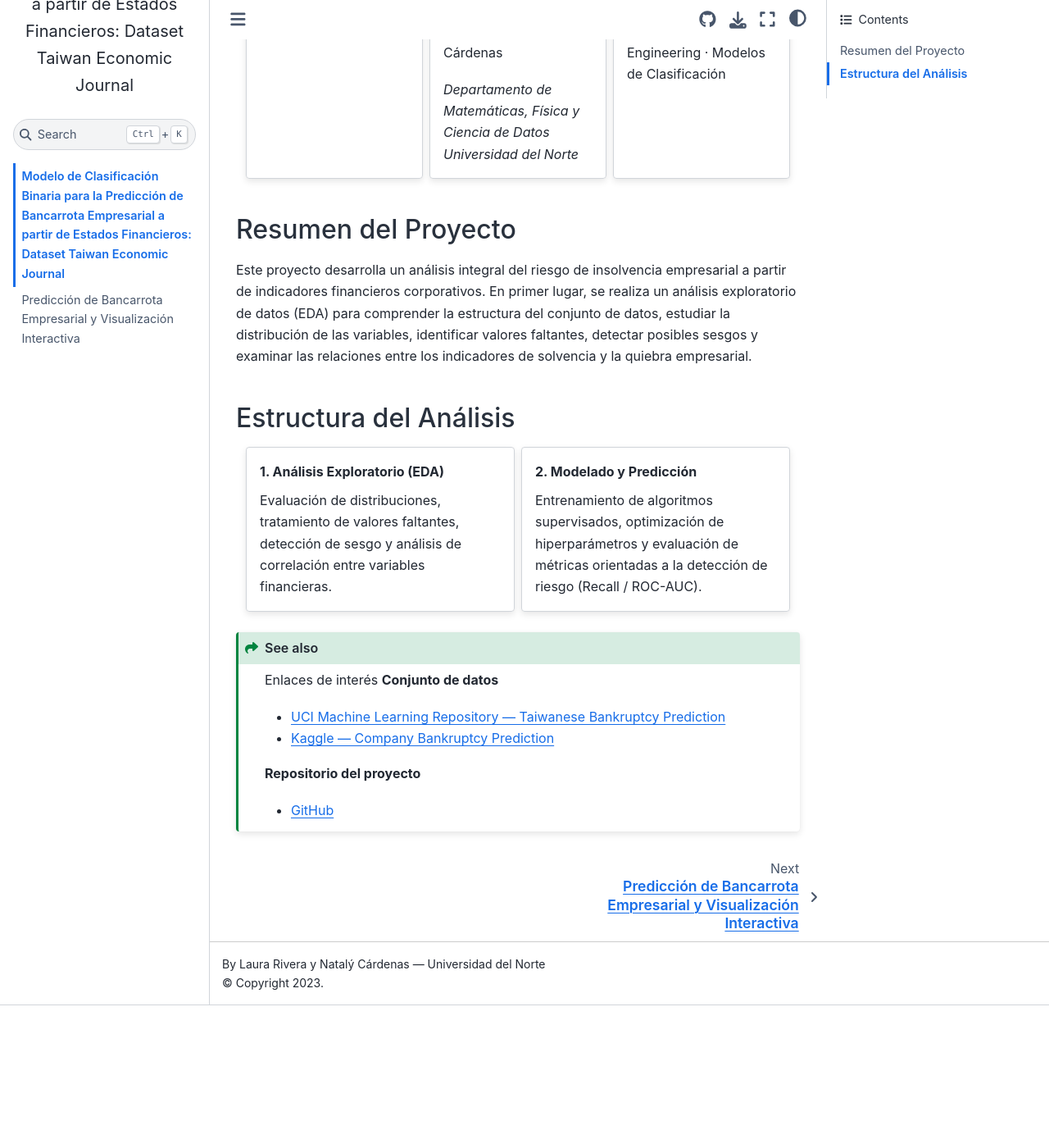
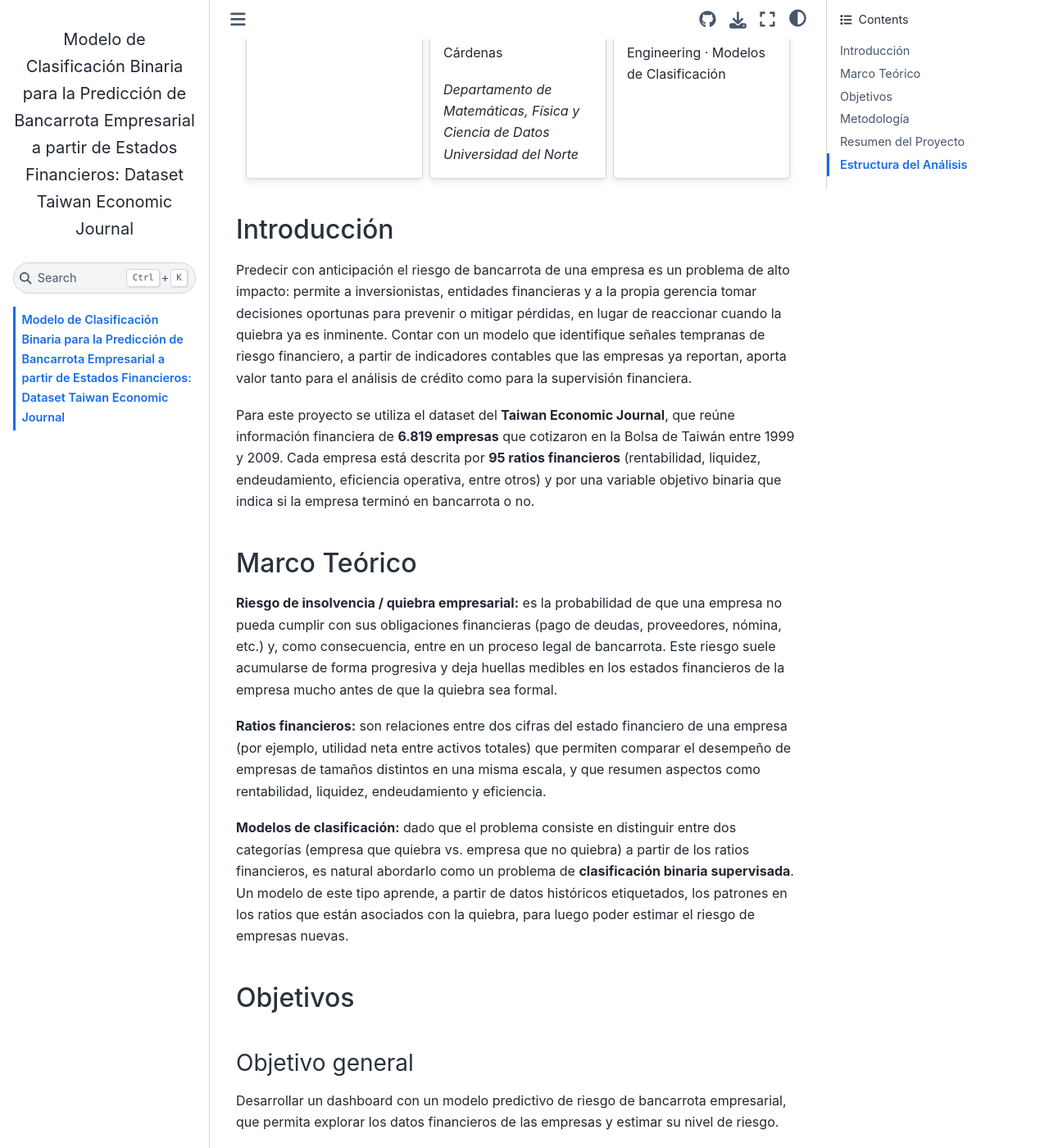
Before and after one commit to lauraformore/BancarrotaEmpresarial_VIZ, a Jupyter Book: the page built from index.md, in a window 1280 px wide and 1400 px high, scrolled down 488 px. Shown: the whole window at 82% size. Built offline with Jupyter Book 1.0.4 settings and Sphinx 7.4.7 and the Sphinx Book theme 1.1.4, drawn with Linux system fonts in a browser that asks for light colours; pages that are not in the unit, such as notebooks, are missing from menus; before the commit the page ends 1714 px from its top, so only the background shows below that; some of the changed text lies outside the part shown.

Commit message:
Actualiza index y EDA, elimina introduccion

```diff
--- a/_toc.yml
+++ b/_toc.yml
@@ -1,5 +1,4 @@
 format: jb-book
 root: index
 chapters:
-  - file: Introduccion
   - file: EDA
--- a/index.md
+++ b/index.md
@@ -27,6 +27,37 @@
 :::
 
 ::::
+
+## Introducción
+
+Predecir con anticipación el riesgo de bancarrota de una empresa es un problema de alto impacto: permite a inversionistas, entidades financieras y a la propia gerencia tomar decisiones oportunas para prevenir o mitigar pérdidas, en lugar de reaccionar cuando la quiebra ya es inminente. Contar con un modelo que identifique señales tempranas de riesgo financiero, a partir de indicadores contables que las empresas ya reportan, aporta valor tanto para el análisis de crédito como para la supervisión financiera.
+
+Para este proyecto se utiliza el dataset del **Taiwan Economic Journal**, que reúne información financiera de **6.819 empresas** que cotizaron en la Bolsa de Taiwán entre 1999 y 2009. Cada empresa está descrita por **95 ratios financieros** (rentabilidad, liquidez, endeudamiento, eficiencia operativa, entre otros) y por una variable objetivo binaria que indica si la empresa terminó en bancarrota o no.
+
+
+## Marco Teórico
+
+**Riesgo de insolvencia / quiebra empresarial:** es la probabilidad de que una empresa no pueda cumplir con sus obligaciones financieras (pago de deudas, proveedores, nómina, etc.) y, como consecuencia, entre en un proceso legal de bancarrota. Este riesgo suele acumularse de forma progresiva y deja huellas medibles en los estados financieros de la empresa mucho antes de que la quiebra sea formal.
+
+**Ratios financieros:** son relaciones entre dos cifras del estado financiero de una empresa (por ejemplo, utilidad neta entre activos totales) que permiten comparar el desempeño de empresas de tamaños distintos en una misma escala, y que resumen aspectos como rentabilidad, liquidez, endeudamiento y eficiencia.
+
+**Modelos de clasificación:** dado que el problema consiste en distinguir entre dos categorías (empresa que quiebra vs. empresa que no quiebra) a partir de los ratios financieros, es natural abordarlo como un problema de **clasificación binaria supervisada**. Un modelo de este tipo aprende, a partir de datos históricos etiquetados, los patrones en los ratios que están asociados con la quiebra, para luego poder estimar el riesgo de empresas nuevas.
+
+## Objetivos
+
+### Objetivo general
+Desarrollar un dashboard con un modelo predictivo de riesgo de bancarrota empresarial, que permita explorar los datos financieros de las empresas y estimar su nivel de riesgo.
+
+### Objetivos específicos
+- Realizar un análisis exploratorio de datos (EDA) que permita entender la calidad, distribución y relaciones entre los ratios financieros del dataset.
+- Tratar el desbalance de clases presente en la variable objetivo antes de entrenar los modelos.
+- Entrenar y comparar distintos modelos de clasificación para identificar el que mejor predice el riesgo de bancarrota.
+- Construir un dashboard interactivo que integre el EDA y, en etapas posteriores, el modelo predictivo.
+
+## Metodología
+
+El proyecto sigue un flujo de trabajo secuencial: primero un **análisis exploratorio de datos (EDA)**, que permite entender la estructura, calidad y relaciones entre las variables; luego un **preprocesamiento**, donde se tratan los problemas identificados en el EDA (variables redundantes, desbalance de clases, escalas distintas, entre otros); después el **modelado**, en el que se entrenan y comparan distintos algoritmos de clasificación; y finalmente la construcción del **dashboard**, que integra los resultados de las etapas anteriores en una herramienta interactiva.
+
 
 ## Resumen del Proyecto
 Este proyecto desarrolla un análisis integral del riesgo de insolvencia empresarial a partir de indicadores financieros corporativos. En primer lugar, se realiza un análisis exploratorio de datos (EDA) para comprender la estructura del conjunto de datos, estudiar la distribución de las variables, identificar valores faltantes, detectar posibles sesgos y examinar las relaciones entre los indicadores de solvencia y la quiebra empresarial.
```
Also changed, not shown: Introduccion.ipynb (deleted).
